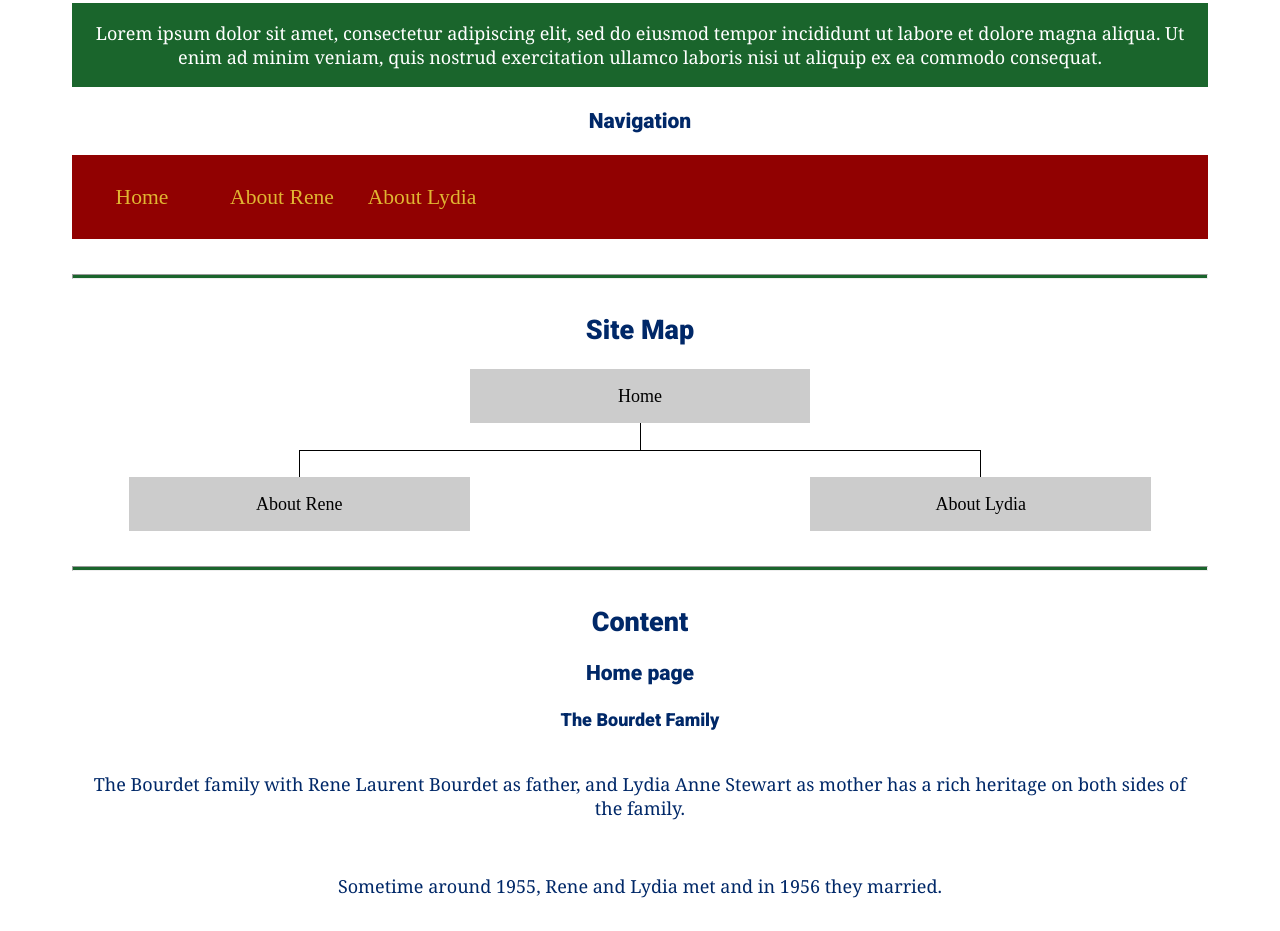
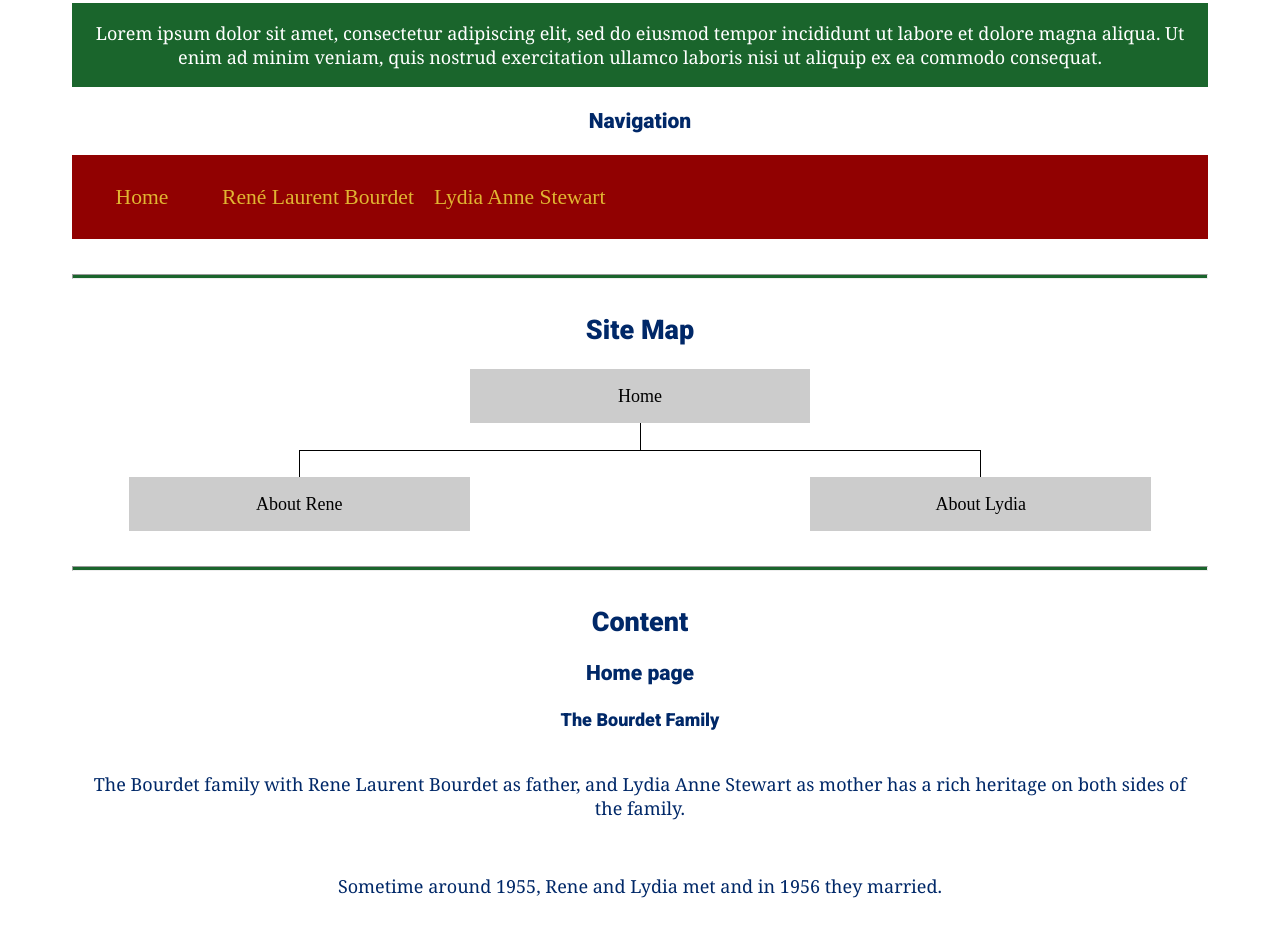
Before and after one commit to mrbourdet/wdd130, a plain HTML site: page genealogy/site-plan.html in a window 1280 px wide. Shown: the part 1765-2696 px from the top of the page. Drawn offline with Linux system fonts and the light colour scheme; a web font is replaced by a local one.

Commit message:
minor edits

```diff
--- a/genealogy/site-plan.html
+++ b/genealogy/site-plan.html
@@ -80,8 +80,8 @@
       <!-- Think about how you want your navigation bar to look. In the site-plan.css file change the colors to your colors to get the look you desire. -->
       <nav>
         <a href="#">Home</a>
-        <a href="#">About Rene</a>
-        <a href="#">About Lydia</a>
+        <a href="#">Ren&eacute; Laurent Bourdet</a>
+        <a href="#">Lydia Anne Stewart</a>
       </nav>
       <hr>
       <h2>
```
